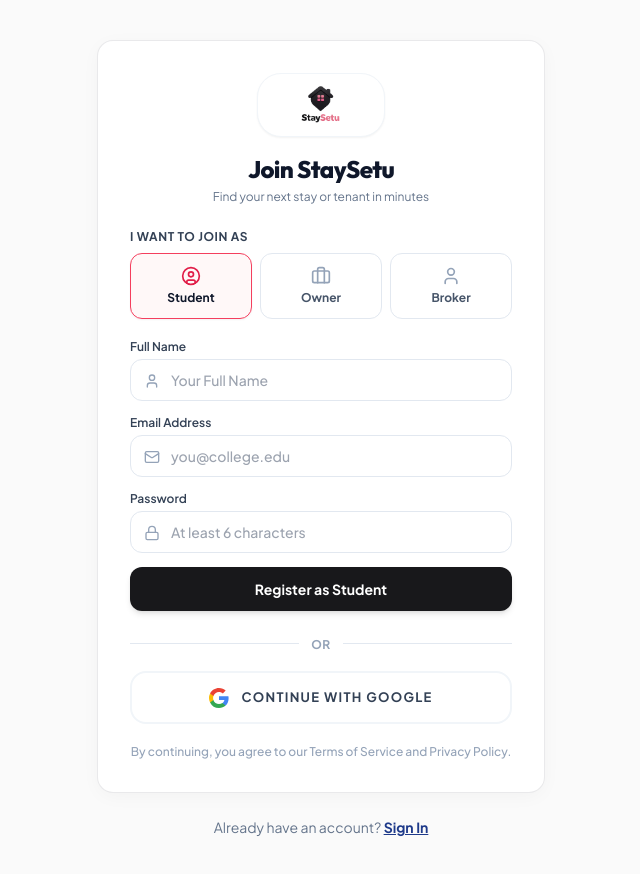
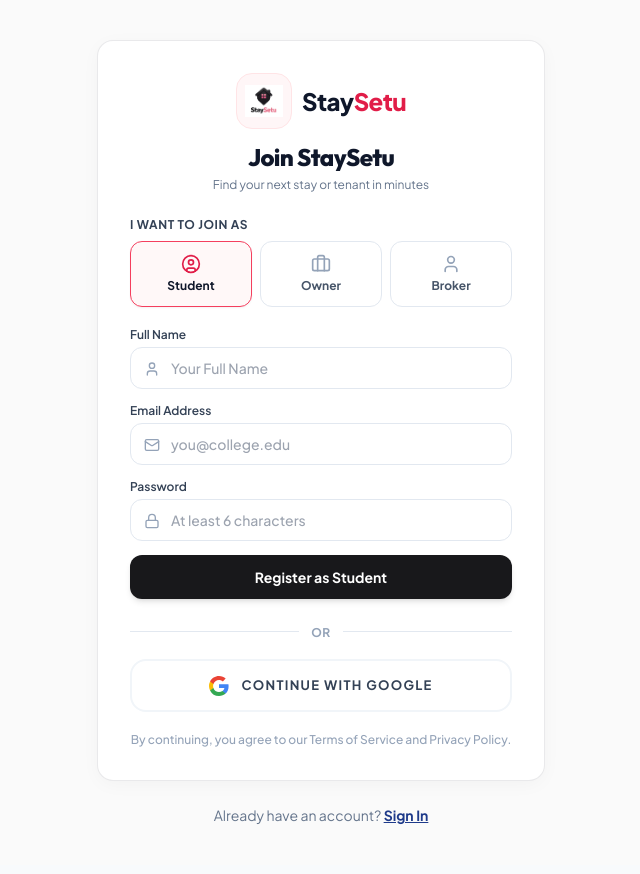
Before and after one commit to Sudhanshu7393/StaySetu-Web, a React (Vite) app: page /signup in a window 1280 px wide. Shown: the top 874 px of the page, without its empty margins (319-959 px from the left). Built offline with nearby package versions, Linux system fonts and the light colour scheme; no server answers.

Commit message:
style: enlarge StaySetu logo and add prominent brand typography

```diff
--- a/src/components/layout/Footer.jsx
+++ b/src/components/layout/Footer.jsx
@@ -10,9 +10,18 @@
 
                     {/* Brand */}
                     <div className="col-span-1 lg:col-span-1">
-                        <Link to="/" className="flex items-center mb-5 group">
-                            <div className="h-10 flex items-center">
-                                <img src="/logo.png?v=8" alt="StaySetu Logo" className="h-9 w-auto object-contain brightness-110" />
+                        <Link to="/" className="flex items-center gap-3 mb-5 group select-none">
+                            <div className="h-12 w-12 rounded-2xl flex items-center justify-center p-1 bg-white/5 border border-white/10 shadow-xs transition-transform duration-300 group-hover:scale-105">
+                                <img src="/logo.png?v=8" alt="StaySetu Logo" className="h-full w-full object-contain brightness-110" />
+                            </div>
+                            <div className="flex flex-col leading-none">
+                                <div className="flex items-center tracking-tight font-black text-2xl font-outfit text-white">
+                                    <span>Stay</span>
+                                    <span className="bg-gradient-to-r from-rose-400 to-rose-500 bg-clip-text text-transparent">Setu</span>
+                                </div>
+                                <span className="text-[10px] font-bold uppercase tracking-widest text-zinc-400 mt-1">
+                                    Your Bridge to Better Living
+                                </span>
                             </div>
                         </Link>
                         <p className="text-zinc-400 mb-6 leading-relaxed text-xs sm:text-sm font-normal">
--- a/src/components/layout/Navbar.jsx
+++ b/src/components/layout/Navbar.jsx
@@ -68,13 +68,23 @@
                 } ${isVisible ? 'translate-y-0' : '-translate-y-full shadow-none'}`}
             >
                 <div className="max-w-7xl mx-auto px-2">
-                    <div className="flex justify-between h-14 items-center relative">
+                    <div className="flex justify-between h-16 items-center relative">
 
                         {/* Logo on Left */}
-                        <div className="flex items-center gap-8">
-                            <Link to="/" className="flex items-center gap-2 group" onClick={() => setIsOpen(false)}>
-                                <div className="h-10 px-1 py-0.5 flex items-center justify-center">
-                                    <img src="/logo.png" alt="StaySetu Logo" className="h-9 w-auto object-contain" />
+                        <div className="flex items-center gap-6 lg:gap-8">
+                            <Link to="/" className="flex items-center gap-2.5 sm:gap-3 group select-none" onClick={() => setIsOpen(false)}>
+                                <div className="h-11 w-11 sm:h-12 sm:w-12 rounded-2xl flex items-center justify-center p-0.5 transition-transform duration-300 group-hover:scale-105 bg-rose-50/40 border border-rose-100/60 shadow-2xs">
+                                    <img src="/logo.png" alt="StaySetu Logo" className="h-full w-full object-contain filter drop-shadow-xs" />
+                                </div>
+                                <div className="flex flex-col leading-none">
+                                    <div className="flex items-center tracking-tight font-black text-xl sm:text-2xl font-outfit text-zinc-950">
+                                        <span>Stay</span>
+                                        <span className="bg-gradient-to-r from-rose-500 via-rose-600 to-pink-600 bg-clip-text text-transparent">Setu</span>
+                                        <span className="inline-block w-1.5 h-1.5 rounded-full bg-rose-500 ml-0.5 animate-pulse" />
+                                    </div>
+                                    <span className="text-[9px] sm:text-[10px] font-extrabold uppercase tracking-widest text-zinc-500 font-sans mt-0.5">
+                                        Verified Student Living
+                                    </span>
                                 </div>
                             </Link>
 
--- a/src/pages/auth/Login.jsx
+++ b/src/pages/auth/Login.jsx
@@ -84,9 +84,17 @@
             <div className="w-full max-w-md relative z-10">
                 <div className="card-elevated p-8 animate-slide-up">
 
-                    {/* Logo */}
-                    <div className="w-32 h-16 rounded-3xl flex items-center justify-center mx-auto mb-5 p-2 bg-white shadow-sm border border-slate-100 overflow-hidden">
-                        <img src="/logo.png?v=8" alt="StaySetu Logo" className="w-full h-full object-contain" />
+                    {/* Logo & Brand */}
+                    <div className="flex flex-col items-center justify-center mb-6">
+                        <Link to="/" className="flex items-center gap-2.5 group mb-2">
+                            <div className="w-14 h-14 rounded-2xl flex items-center justify-center p-2 bg-rose-50/60 border border-rose-100 shadow-xs transition-transform duration-300 group-hover:scale-105">
+                                <img src="/logo.png?v=8" alt="StaySetu Logo" className="w-full h-full object-contain filter drop-shadow-xs" />
+                            </div>
+                            <div className="flex items-center tracking-tight font-black text-2xl font-outfit text-slate-900">
+                                <span>Stay</span>
+                                <span className="text-rose-600">Setu</span>
+                            </div>
+                        </Link>
                     </div>
 
                     <div className="text-center mb-6">
--- a/src/pages/auth/Signup.jsx
+++ b/src/pages/auth/Signup.jsx
@@ -73,11 +73,17 @@
             <div className="w-full max-w-md relative z-10">
                 <div className="card-elevated p-8 animate-slide-up">
 
-                    {/* Logo */}
+                    {/* Logo & Brand */}
                     <div className="text-center mb-6">
-                        <div className="w-32 h-16 rounded-3xl flex items-center justify-center mx-auto mb-4 p-2 bg-white shadow-sm border border-slate-100 overflow-hidden">
-                            <img src="/logo.png?v=8" alt="StaySetu Logo" className="w-full h-full object-contain" />
-                        </div>
+                        <Link to="/" className="inline-flex items-center gap-2.5 group mb-3">
+                            <div className="w-14 h-14 rounded-2xl flex items-center justify-center p-2 bg-rose-50/60 border border-rose-100 shadow-xs transition-transform duration-300 group-hover:scale-105">
+                                <img src="/logo.png?v=8" alt="StaySetu Logo" className="w-full h-full object-contain filter drop-shadow-xs" />
+                            </div>
+                            <div className="flex items-center tracking-tight font-black text-2xl font-outfit text-slate-900">
+                                <span>Stay</span>
+                                <span className="text-rose-600">Setu</span>
+                            </div>
+                        </Link>
                         <h1 className="text-2xl font-extrabold text-slate-900 mb-1">Join StaySetu</h1>
                         <p className="text-slate-500 text-xs font-normal">Find your next stay or tenant in minutes</p>
                     </div>
```
